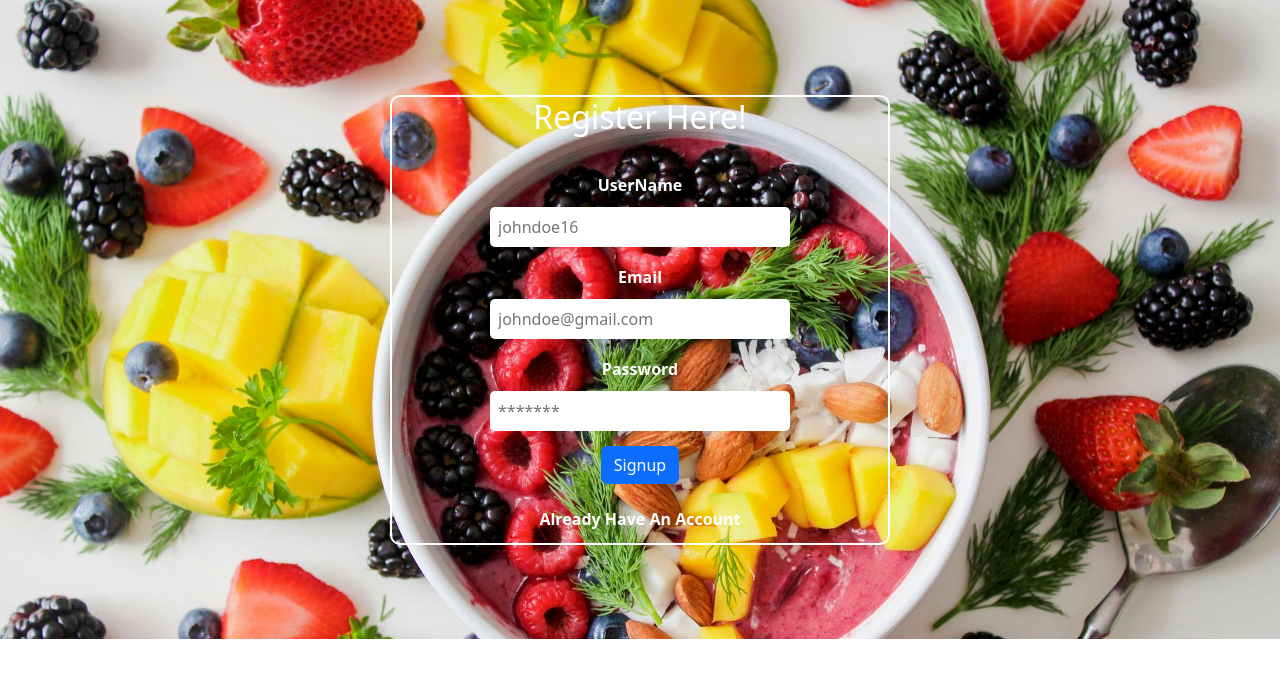
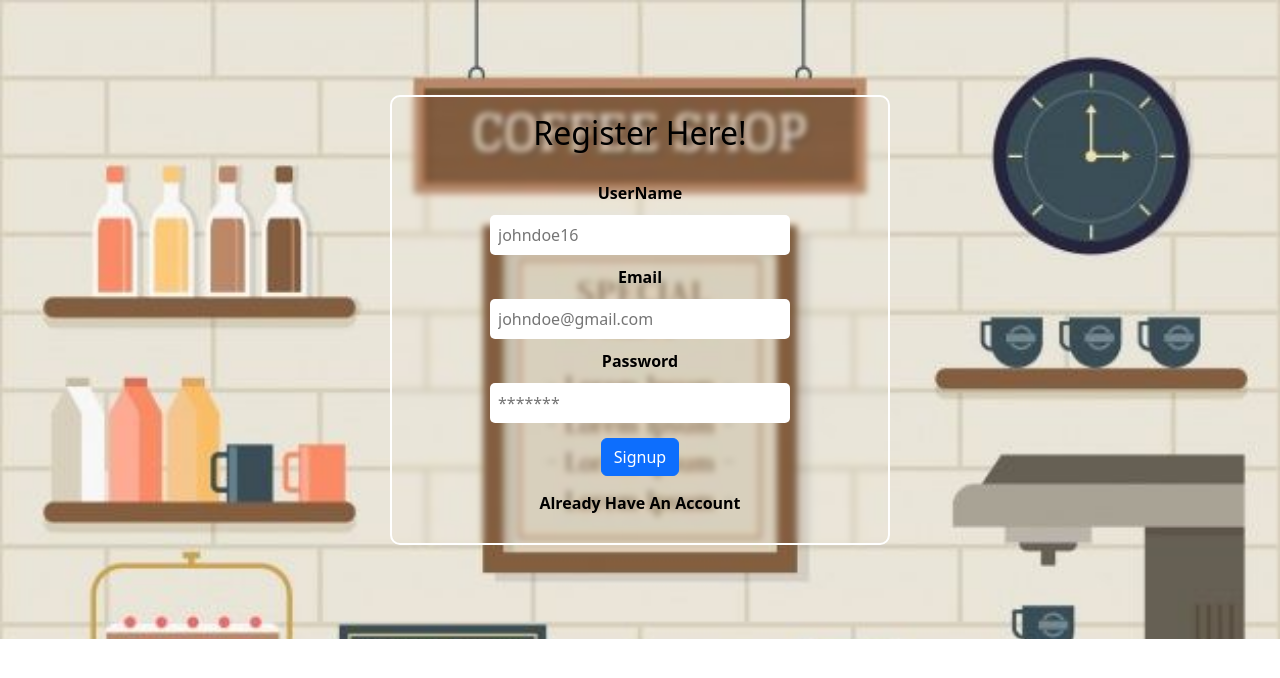
Before and after one commit to nareshselvan6/coffee_shop_frontend, a React (Vite) app: page /register in a window 1280 px wide. Shown: the top 678 px of the page. Built offline with nearby package versions, Linux system fonts and the light colour scheme.

Commit message:
updated background image

```diff
--- a/src/App.css
+++ b/src/App.css
@@ -62,7 +62,7 @@ background-image: linear-gradient(43deg, #7c6a60 0%, #de834c 46%, #FFCC70 100%);
 
 
  .totalcontent_register{
-    background-image: url(/images/register.jpg);
+    background-image: url(/images/loginimg.jpg);
     background-size: cover;
     background-repeat: no-repeat;
     height: 639px;
@@ -111,13 +111,23 @@ background-image: linear-gradient(43deg, #7c6a60 0%, #de834c 46%, #FFCC70 100%);
      display: flex !important;
      justify-content: center !important;
      align-items: center !important;
-     background-image: url(/images/login.jpg);
+     background-image: url(/images/loginimg.jpg);
      background-size: cover;
      background-repeat: no-repeat;
      height: 639px;
      width: 100%;
  }
 
+ .blurred-div {
+
+    background: rgba(255, 255, 255, 0.0);
+    backdrop-filter: blur(3px);
+
+}
+
+.black{
+    color: black;
+}
  /* logout */
  .logout:hover {
     background-color: red;
@@ -166,7 +176,7 @@ background-image: linear-gradient(43deg, #7c6a60 0%, #de834c 46%, #FFCC70 100%);
      display: flex !important;
      justify-content: center !important;
      align-items: center !important;
-     background-image: url(/images/forgotpassword.jpg);
+     background-image: url(/images/loginimg.jpg);
      background-size: cover;
      background-repeat: no-repeat;
      height: 639px;
@@ -179,7 +189,7 @@ background-image: linear-gradient(43deg, #7c6a60 0%, #de834c 46%, #FFCC70 100%);
      display: flex !important;
      justify-content: center !important;
      align-items: center !important;
-     background-image: url(/images/resetpwrd.jpg);
+     background-image: url(/images/loginimg.jpg);
      background-size: cover;
      background-repeat: no-repeat;
      height: 639px;
@@ -200,7 +210,7 @@ background-image: linear-gradient(43deg, #7c6a60 0%, #de834c 46%, #FFCC70 100%);
  /* Home */
 
  .welcome_div {
-    background-image: url(/images/products.jpg);
+    background-image: url(/images/loginimg.jpg);
     background-size: cover;
     background-repeat: no-repeat;
     height: 639px;
--- a/src/Components/ForgetPassword.jsx
+++ b/src/Components/ForgetPassword.jsx
@@ -26,10 +26,10 @@ const ForgetPassword = () => {
   return (
     <div>
       <div className="totalforgotpassword">
-        <div className="forgotpassword">
+        <div className="forgotpassword blurred-div">
           <form className="form forget" onSubmit={forgotpassword}>
-            <h2 className="white green">Forget Password</h2>
-            <label className="white green">Email</label>
+            <h2 className="black green">Forget Password</h2>
+            <label className="black green">Email</label>
             <input
             className="forpswd"
               type="email"
--- a/src/Components/LoginPage.jsx
+++ b/src/Components/LoginPage.jsx
@@ -30,18 +30,18 @@ const LoginPage = () => {
     return (
         <div>
              <div className='totallogincontent'>
-          <div className='Loginpage'>
+          <div className='Loginpage blurred-div'>
           <div className='pagetitle'>
           <h2 className='black'>Login Here!</h2>
           </div>
           <div className='content-body'>
                 <form className='form' onSubmit={login} >
-                    <label className='white black'>Email</label>
+                    <label className=' black'>Email</label>
                     <input className='log' type="email" placeholder='johndoe@gmail.com' onChange={(e) => setEmail(e.target.value)}/>
-                    <label className='white black'>Password</label>
+                    <label className=' black'>Password</label>
                     <input className='log' type="password" placeholder="*******"  onChange={(e) => setPassword(e.target.value)}/>
-                    <Link to="/forgetPassword" className='white black'>Forgot Password?</Link>
-                    <Link to="/register" className='white black' >Dont Have An Account, Register Here !</Link>
+                    <Link to="/forgetPassword" className=' black'>Forgot Password?</Link>
+                    <Link to="/register" className=' black' >Dont Have An Account, Register Here !</Link>
                     <button type='submit' className='btn btn-primary '>Login</button>
 
                 </form>
--- a/src/Components/RegisterPage.jsx
+++ b/src/Components/RegisterPage.jsx
@@ -30,20 +30,20 @@ const RegisterPage = () => {
     return (
         <div>
           <div className='totalcontent_register'>
-          <div className='registerpage'>
+          <div className='registerpage blurred-div'>
           <div className='pagetitle'>
-          <h2 className='red'>Register Here!</h2>
+          <h2 className=' black red'>Register Here!</h2>
           </div>
           <div className='content-body'>
                 <form className='form' onSubmit={signup}>
-                  <label className='white red'> UserName</label>
+                  <label className='black red'> UserName</label>
                     <input className='reg' type="text" placeholder='johndoe16'  onChange={(e) => setUsername(e.target.value)}/>
-                    <label className='white red'>Email</label>
+                    <label className='black red'>Email</label>
                     <input className='reg' type="email" placeholder='johndoe@gmail.com'  onChange={(e) => setEmail(e.target.value)}/>
-                    <label className='white red'>Password</label>
+                    <label className='black red'>Password</label>
                     <input className='reg' type="password" placeholder="*******" onChange={(e) => setPassword(e.target.value)}/>
                     <button type='submit' className='btn btn-primary'>Signup</button>
-                    <Link to="/login" className='white text-decoration-none red' >Already Have An Account</Link>
+                    <Link to="/login" className='black text-decoration-none red' >Already Have An Account</Link>
                 </form>
             </div>
           </div>
--- a/src/Components/Resetpassword.jsx
+++ b/src/Components/Resetpassword.jsx
@@ -33,10 +33,10 @@ const Resetpassword = () => {
     return (
         <div>
             <div className='totalreset'>
-            <div className='resetpassword'>
+            <div className='resetpassword blurred-div'>
              <form className='form reset' onSubmit={resetpassword} >
-                <h2 className='white brown'>Reset Password</h2>
-                    <label className='white brown'>New Password</label>
+                <h2 className='black brown'>Reset Password</h2>
+                    <label className='black brown'>New Password</label>
                     <input className='rstpswd' type="text" placeholder='*******' onChange={(e) => setPassword(e.target.value)}/>
                     <button type='submit' className='btn btn-success'>Update</button>
 
```
Also changed, not shown: images/loginimg.jpg (added).
